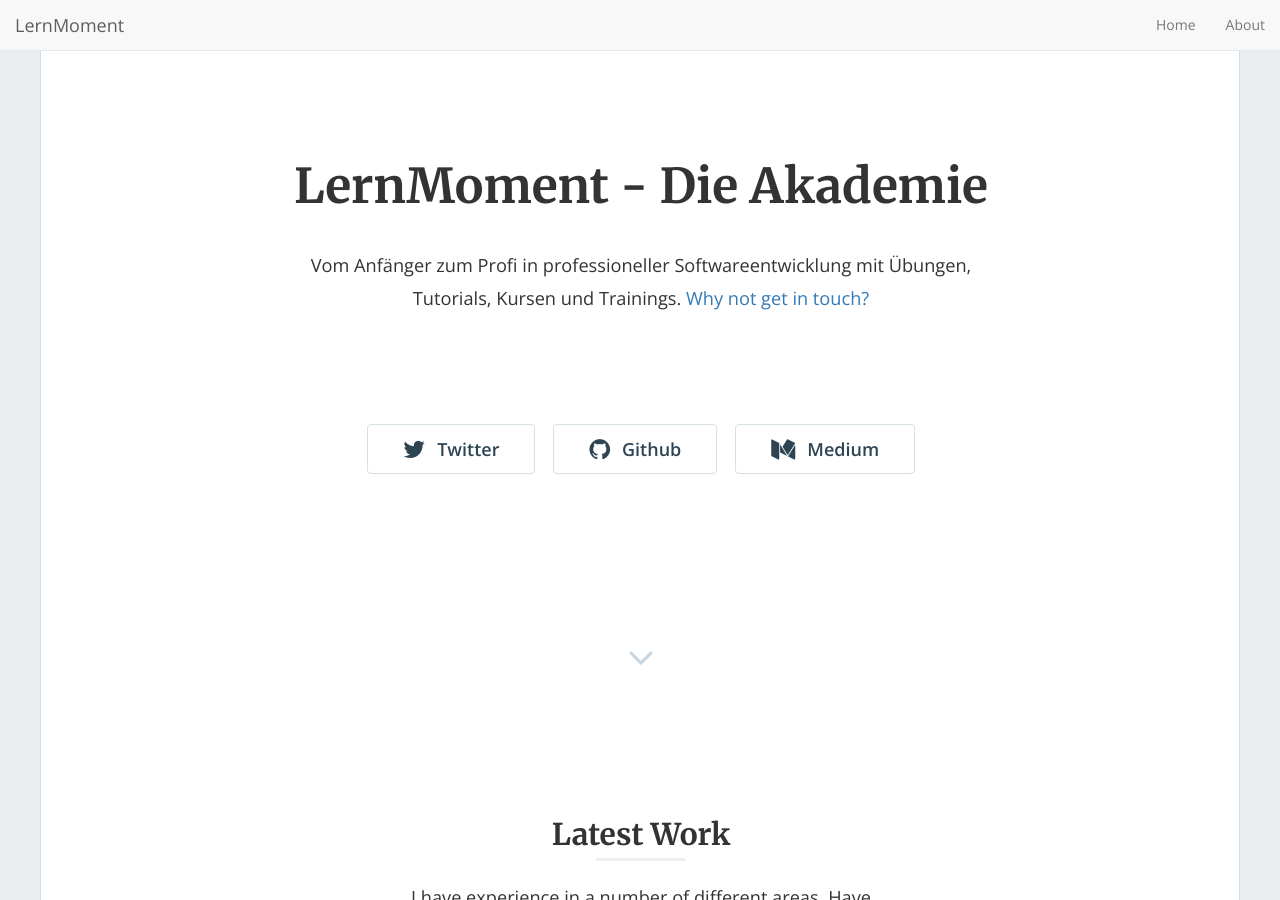
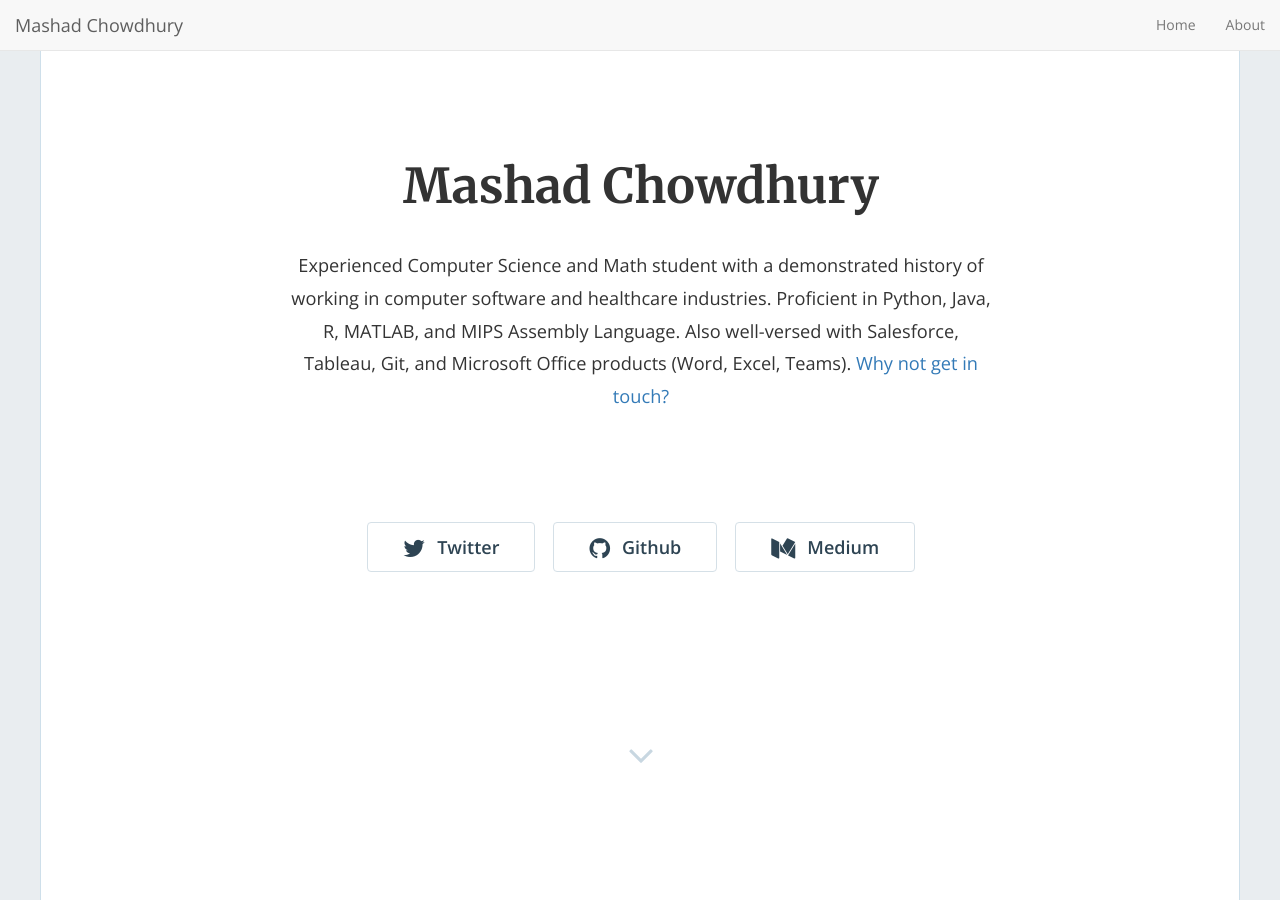
Before and after one commit to mashadchowdhury/mashadchowdhury.github.io, a Jekyll site: the page built from index.html, in a window 1280 px wide and 900 px high. Built offline with Jekyll 4.4.1, drawn with Linux system fonts in a browser that asks for light colours; nearby versions of some CDN libraries; a script that is not in the unit is left out; the list of posts is cut into pages by our own code; some of the changed text lies outside the part shown.

Commit message:
Update global.yml

```diff
--- a/_data/global.yml
+++ b/_data/global.yml
@@ -1,14 +1,14 @@
 # Site Settings
-title: "LernMoment - Die Akademie"
-description: "Vom Anfänger zum Profi in professioneller Softwareentwicklung mit Übungen, Tutorials, Kursen und Trainings."
-url: 'https://suchja.github.io/' # the base hostname & protocol for your site
+title: "Mashad Chowdhury"
+description: "Experienced Computer Science and Math student with a demonstrated history of working in computer software and healthcare industries. Proficient in Python, Java, R, MATLAB, and MIPS Assembly Language. Also well-versed with Salesforce, Tableau, Git, and Microsoft Office products (Word, Excel, Teams). "
+url: 'https://mashadchowdhury.github.io/' # the base hostname & protocol for your site
 nav: "true"
-footer_text: 'no copyright'
-twitter: 'lernmoment'
-github: 'lernmoment'
-medium: 'medium.com/@LernMoment'
+footer_text: '© 2021 Mashad Chowdhury'
+#twitter: ''
+github: 'https://github.com/mashadchowdhury/cape-town-airbnb-data-analysis.git'
+#medium: ''
 
 # Admin Settings
-admin_name: 'LernMoment'
-admin_email: 'jan@lernmoment.de'
+admin_name: 'Mashad Chowdhury'
+admin_email: 'mashad.chowdhury@alumni.ubc.ca'
 google_analytics: "UA-9999999-99" # Update with your own tracking ID
```
